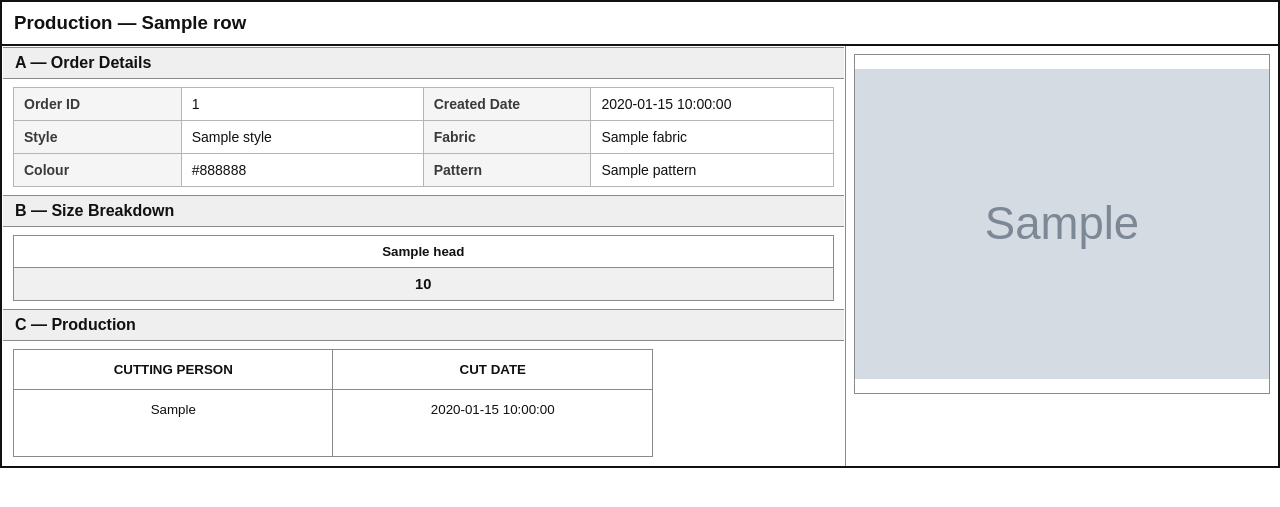
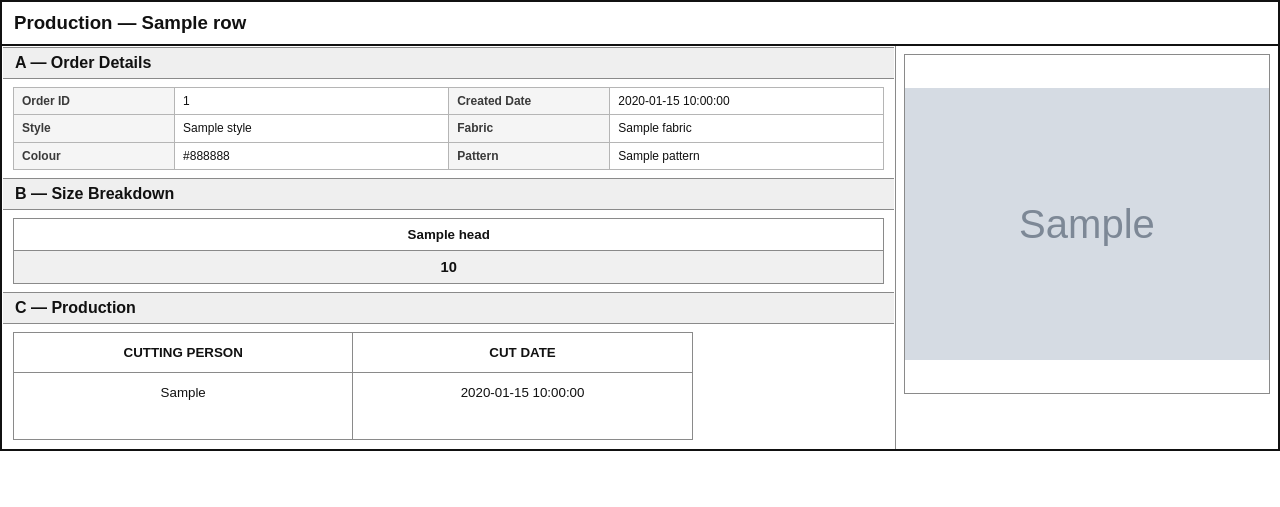
Before and after one commit to haritper/order-sheet-ira, a Python web app: template app/templates/exports/cutting_plan_pdf.html in a window 1280 px wide. Shown: the top 507 px of the page. Run offline with Jinja, Linux system fonts and the light colour scheme; the template is opened without the code that fills it: most values are stand-ins (such as "Sample title", 1, 10 or a date in 2020); grey boxes marked "Sample" are stand-in pictures.

Commit message:
cutting plan layout changes

```diff
--- a/app/templates/exports/cutting_plan_pdf.html
+++ b/app/templates/exports/cutting_plan_pdf.html
@@ -23,8 +23,8 @@
     table { width: 100%; border-collapse: collapse; table-layout: fixed; }
 
     .card-grid td { vertical-align: top; }
-    .left-col { width: 66%; border-right: 1px solid #8a8a8a; }
-    .right-col { width: 34%; padding: 8px; box-sizing: border-box; }
+    .left-col { width: 70%; border-right: 1px solid #8a8a8a; }
+    .right-col { width: 30%; padding: 8px; box-sizing: border-box; }
 
     .sec-title {
       font-size: 12pt;
@@ -37,13 +37,15 @@
 
     .details td {
       border: 1px solid #b5b5b5;
-      padding: 8px 10px;
-      font-size: 10.5pt;
+      padding: 6px 8px;
+      font-size: 9pt;
+      line-height: 1.2;
       vertical-align: top;
+      overflow-wrap: anywhere;
       word-break: break-word;
     }
-    .details .lbl { width: 20%; font-weight: 700; color: #3a3a3a; background: #f5f5f5; }
-    .details .val { width: 30%; }
+    .details .lbl { width: 18%; font-weight: 700; color: #3a3a3a; background: #f5f5f5; }
+    .details .val { width: 32%; }
 
     .sec-pad { padding: 8px 10px; }
 
```
